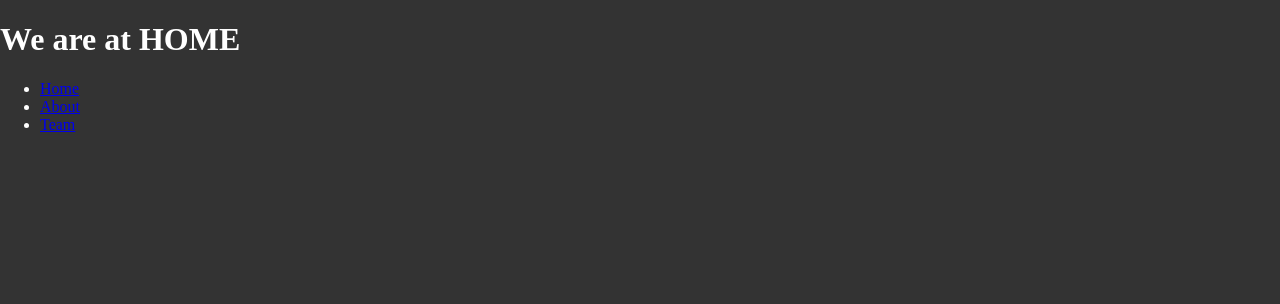
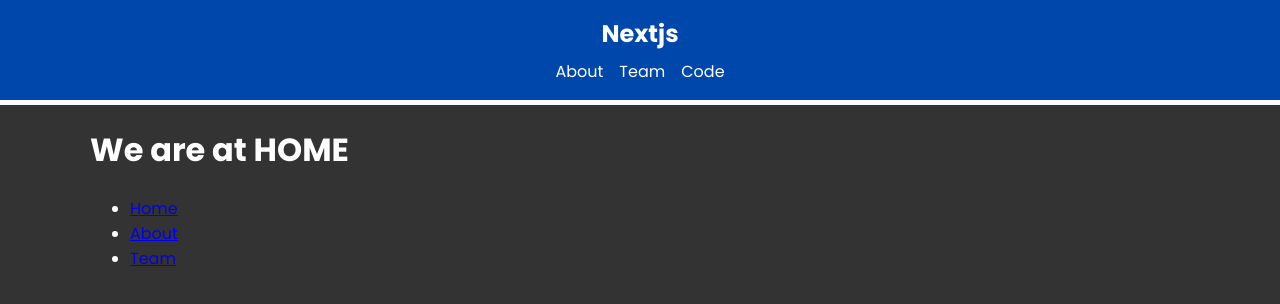
Before and after one commit to jaebungs/nextjs-crash, a Next.js app: page / in a window 1280 px wide. Shown: the top 304 px of the page. Built offline with nearby package versions, Linux system fonts and the light colour scheme.

Commit message:
data fetching

```diff
--- /dev/null
+++ b/app/components/Header.jsx
@@ -0,0 +1,20 @@
+import Link from "next/link"
+
+const Header = () => {
+  return (
+    <header className="header">
+        <div className="container">
+            <div className="logo">
+                <Link href='/'>Nextjs</Link>
+            </div>
+            <div className="links">
+                <Link href='/about'>About</Link>
+                <Link href='/about/team'>Team</Link>
+                <Link href='/code/repos'>Code</Link>
+            </div>
+        </div>
+    </header>
+  )
+}
+
+export default Header
--- a/app/layout.js
+++ b/app/layout.js
@@ -1,4 +1,11 @@
 import './globals.css'
+import Header from './components/Header'
+import { Poppins } from 'next/font/google'
+
+const poppins = Poppins({
+  weight: [ '300', '400', '700'],
+  subsets: ['latin']
+})
 
 export const metadata = {
   title: 'Nextjs Crash',
@@ -8,7 +15,10 @@
 export default function RootLayout({ children }) {
   return (
     <html lang="en">
-      <body>{children}</body>
+      <body className={ poppins.className }>
+        <Header />
+        <main className='container'>{children}</main>
+        </body>
     </html>
   )
 }
--- a/package.json
+++ b/package.json
@@ -11,7 +11,8 @@
   "dependencies": {
     "next": "13.3.0",
     "react": "18.2.0",
-    "react-dom": "18.2.0"
+    "react-dom": "18.2.0",
+    "react-icons": "^4.8.0"
   },
   "devDependencies": {
     "eslint": "8.38.0",
```
Also changed, not shown: app/code/repos/page.jsx (added, +38 -0 lines), 1 other file (tests, documents, lock files or other folders).
